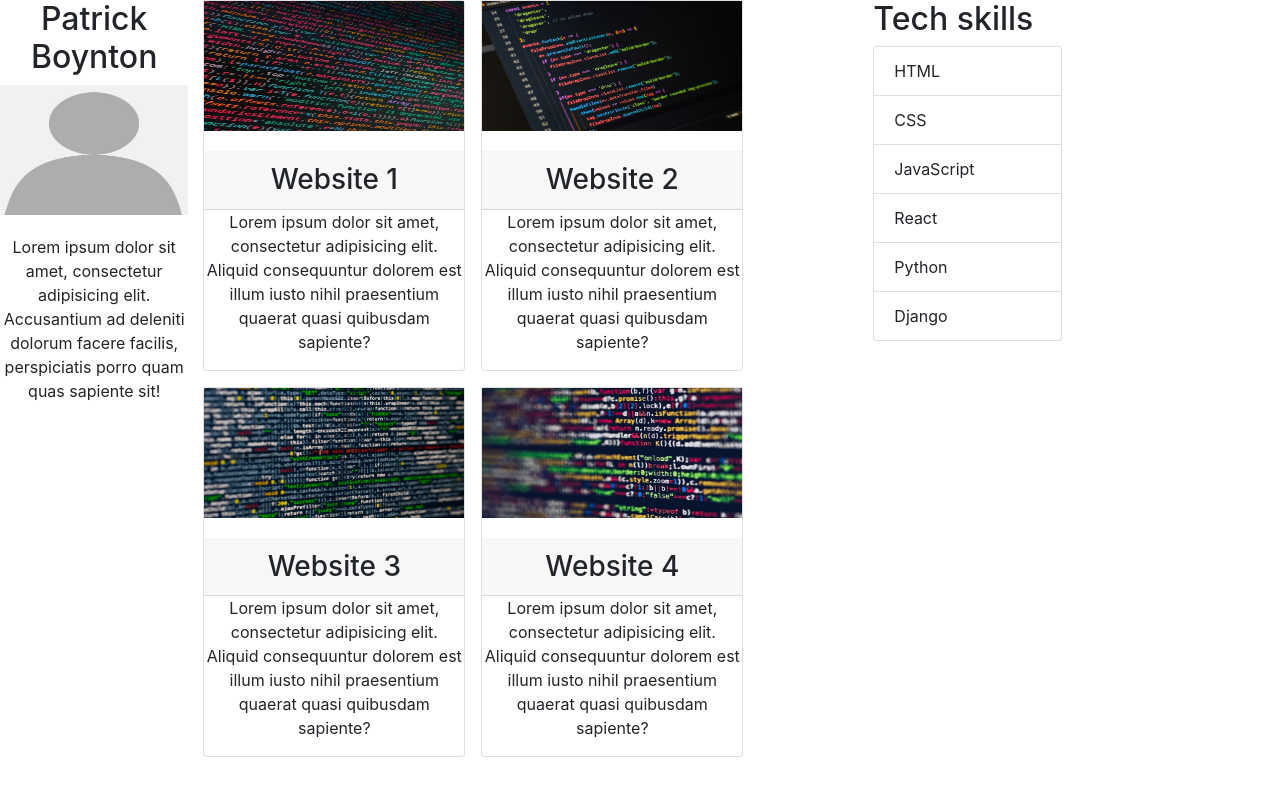
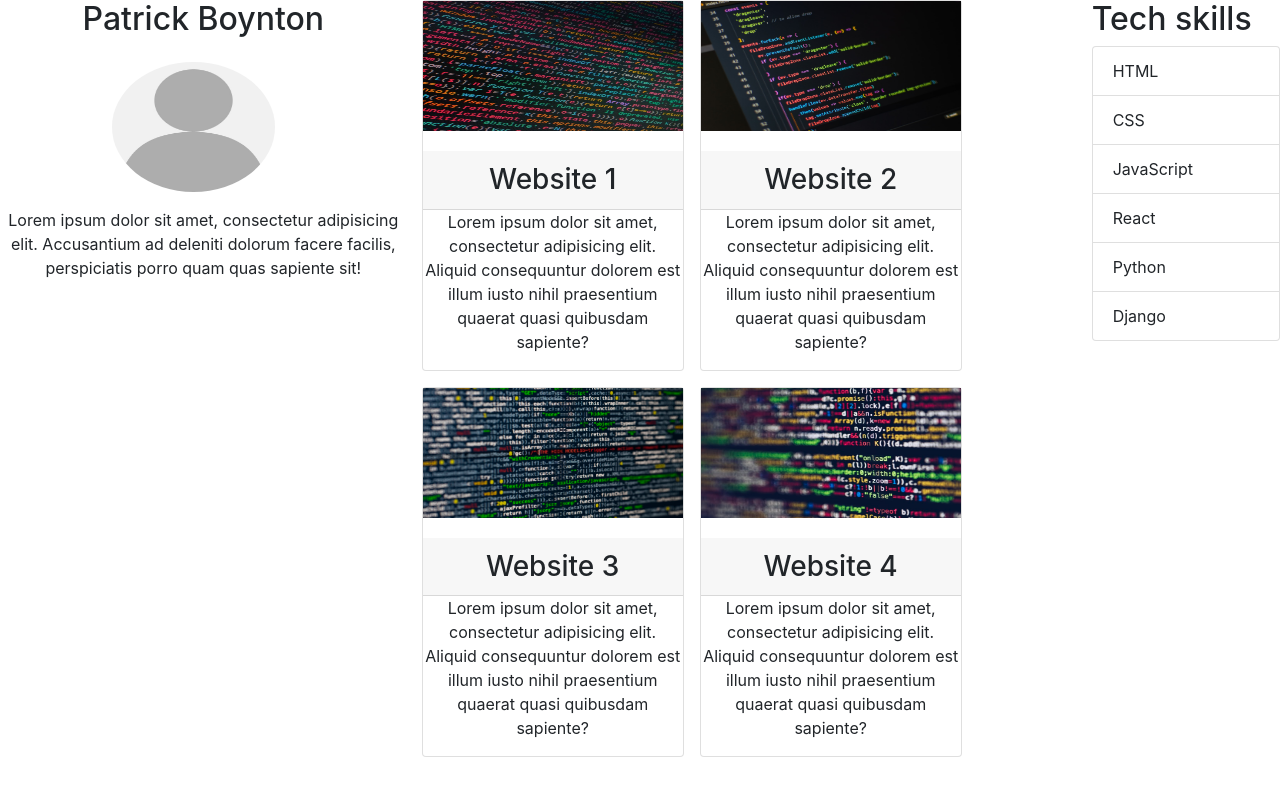
Before and after one commit to PatrickBoynton/portfolio, a React (Create React App) app: page / in a window 1280 px wide. Shown: the top 796 px of the page. Built offline with nearby package versions, Linux system fonts and the light colour scheme.

Commit message:
Added classes to the image.

```diff
--- a/src/Sidebar.js
+++ b/src/Sidebar.js
@@ -3,9 +3,10 @@ import {Component} from 'react';
 class Sidebar extends Component{
     render() {
         return (
-            <div className="text-center col-2">
+            <div className="text-center col-4">
                 <h2>Patrick Boynton</h2>
-                <img src={process.env.PUBLIC_URL + '/person-placeholder.jpeg'} alt="Me"/>
+
+                <img className="rounded-circle my-pic mt-3 mb-3" src={`${process.env.PUBLIC_URL}/person-placeholder.jpeg`} alt="Me"/>
                 <p>Lorem ipsum dolor sit amet, consectetur adipisicing elit. Accusantium ad deleniti dolorum facere facilis, perspiciatis porro quam quas sapiente sit!</p>
             </div>
         );
```
